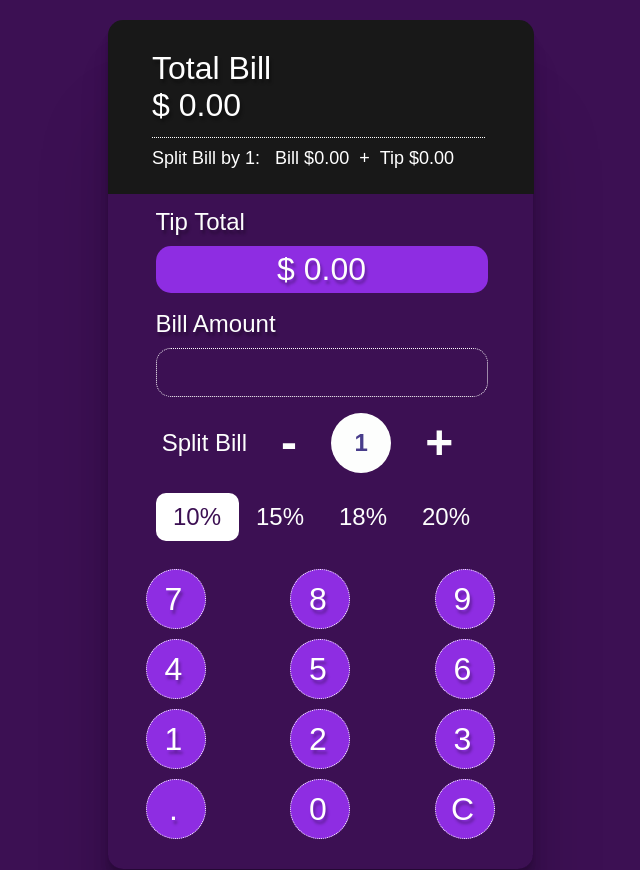
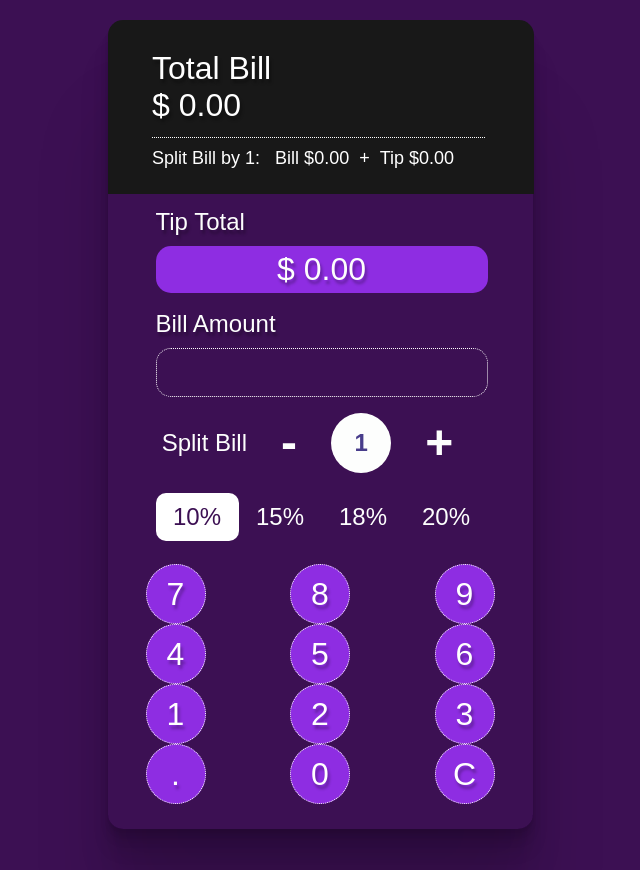
Before and after one commit to jamesdesigns/react-calculator, a React (Create React App) app: page / in a window 1280 px wide. Shown: the whole page, without its empty margins (320-960 px from the left). Built offline with nearby package versions, Linux system fonts and the light colour scheme.

Commit message:
Add a margin: 0 auto to the buttons

```diff
--- a/src/Buttons.js
+++ b/src/Buttons.js
@@ -6,7 +6,7 @@ const Buttons = (props) => {
 			{props.buttons.map((btn,i) => {
 				return (
 					<li key={`btn-${i}`}>
-						<button style={{paddingRight: '10px'}} onClick={e => props.onClickButton(i)}>{btn}</button>
+						<button style={{margin: '0 auto'}} onClick={e => props.onClickButton(i)}>{btn}</button>
 					</li>
 				)
 			})}
```
